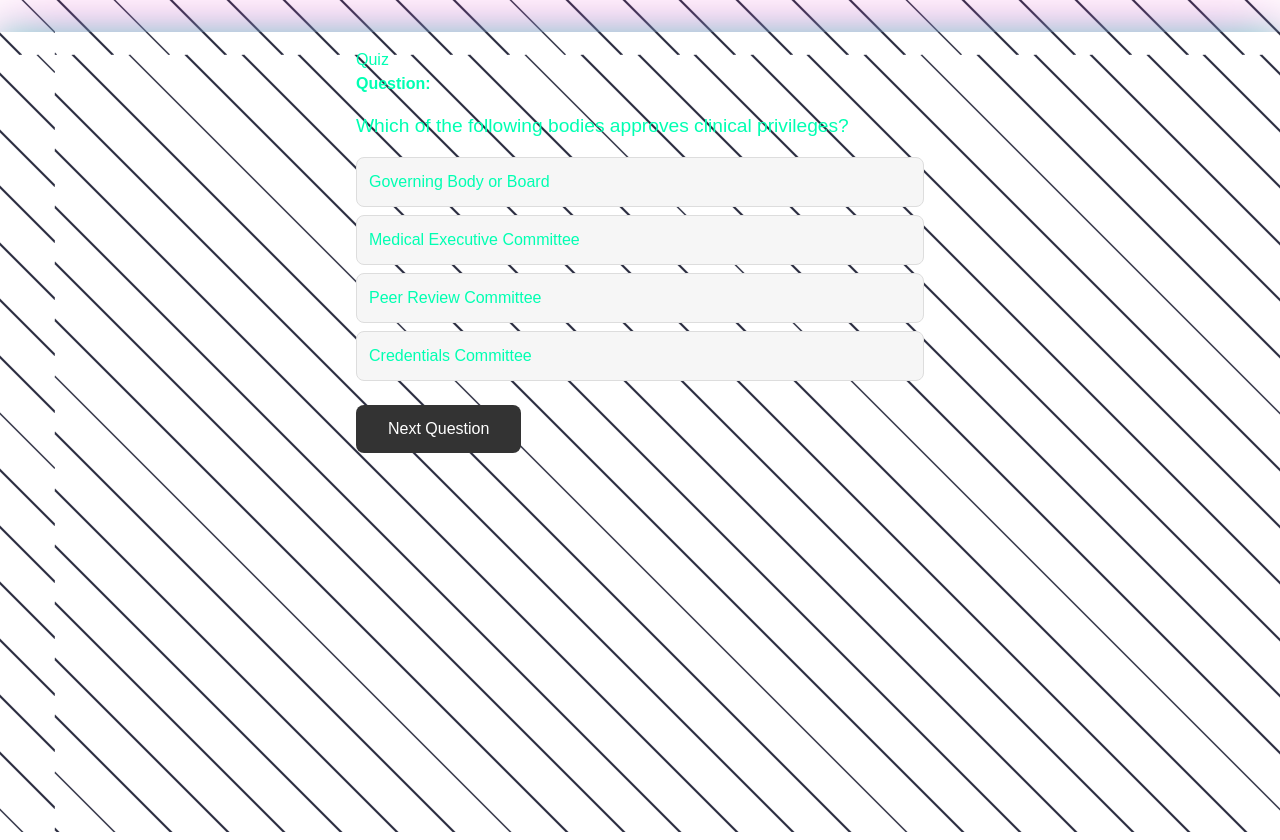
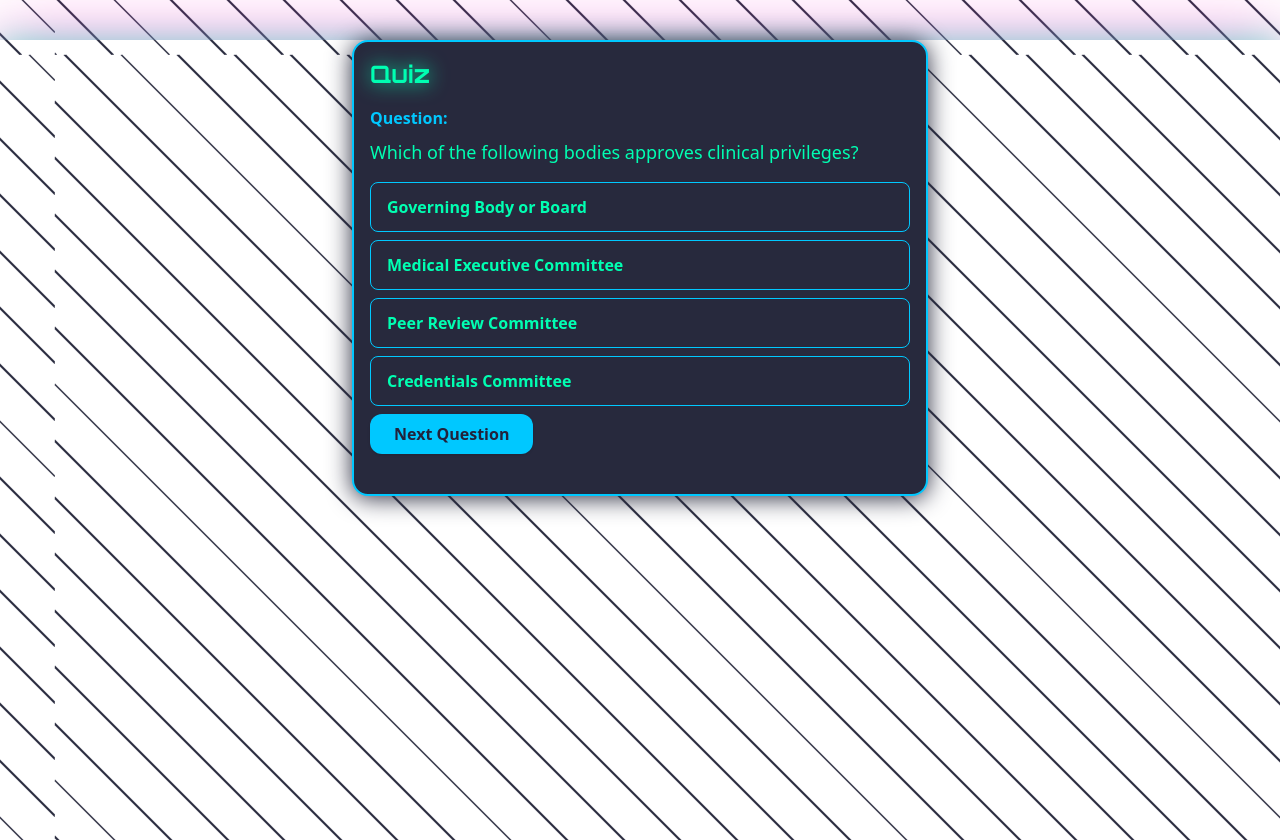
Before and after one commit to Pokeyboi/next-credentialing-app, a Next.js app: page /quiz in a window 1280 px wide. Built offline with nearby package versions, Linux system fonts and the light colour scheme.

Commit message:
Update quiz.js

```diff
--- a/pages/quiz.js
+++ b/pages/quiz.js
@@ -1,6 +1,6 @@
 import React, { useRef, useState } from "react";
-import quizData from "/quizData";
-import QuizManager from "/QuizManager";
+import quizData from "../quizData";
+import QuizManager from "../QuizManager";
 
 export default function QuizPage() {
   const managerRef = useRef(new QuizManager(quizData));
@@ -22,8 +22,8 @@
   // Handle finished quiz (no more options)
   if (!question.options || question.options.length === 0) {
     return (
-      <div style={{maxWidth:600,margin:"2rem auto",fontFamily:"sans-serif",padding:"1rem"}}>
-        <h2>Quiz Finished!</h2>
+      <div className="max-w-xl mx-auto mt-10 font-sans p-4 text-center">
+        <h2 className="text-3xl font-bold mb-6 text-primary">Quiz Finished!</h2>
         <button
           onClick={() => {
             managerRef.current = new QuizManager(quizData);
@@ -31,16 +31,8 @@
             setSelected(null);
             setShowAnswer(false);
           }}
-          style={{
-            marginTop:"1rem",
-            padding:"0.75rem 2rem",
-            fontSize:"1rem",
-            background:"#333",
-            color:"#fff",
-            border:"none",
-            borderRadius:8,
-            cursor:"pointer"
-          }}>
+          className="mt-4 px-8 py-3 text-lg bg-primary text-dark rounded-xl font-semibold shadow-neon hover:scale-105 transition-transform"
+        >
           Restart Quiz
         </button>
       </div>
@@ -48,29 +40,26 @@
   }
 
   return (
-    <div style={{maxWidth:600,margin:"2rem auto",fontFamily:"sans-serif",padding:"1rem"}}>
-      <h2>Quiz</h2>
-      <div style={{marginBottom:"1.5rem"}}>
-        <strong>Question:</strong>
-        <div style={{fontSize:"1.2rem",margin:"1rem 0"}}>{question.question}</div>
-        <ul style={{listStyle:"none",padding:0}}>
+    <div className="max-w-xl mx-auto mt-10 font-sans p-4 bg-panel border-2 border-accent rounded-2xl shadow-panel">
+      <h2 className="text-2xl font-display font-bold mb-4 text-primary drop-shadow-[0_0_10px_#00FFB2]">Quiz</h2>
+      <div className="mb-6">
+        <div className="font-semibold mb-2 text-accent">Question:</div>
+        <div className="text-lg mb-4">{question.question}</div>
+        <ul className="flex flex-col gap-2">
           {question.options.map((opt, idx) => (
-            <li key={idx} style={{marginBottom:"0.5rem"}}>
+            <li key={idx}>
               <button
-                style={{
-                  width: "100%",
-                  textAlign: "left",
-                  padding: "0.75rem",
-                  background: selected === idx
-                    ? (idx === question.answer ? "#a0e3a0" : "#f7bcbc")
-                    : "#f6f6f6",
-                  border: "1px solid #ddd",
-                  borderRadius: 8,
-                  cursor: showAnswer ? "default" : "pointer",
-                  fontWeight: selected === idx ? "bold" : "normal"
-                }}
+                className={`w-full text-left px-4 py-3 rounded-lg border font-semibold transition-all
+                  ${selected === idx
+                    ? (idx === question.answer
+                        ? "bg-primary/20 border-gold text-gold"
+                        : "bg-secondary/20 border-secondary text-secondary")
+                    : "bg-panel border-accent text-primary hover:bg-accent/10"}
+                  ${showAnswer ? "cursor-default" : "cursor-pointer"}
+                `}
                 onClick={() => !showAnswer && handleSelect(idx)}
                 disabled={showAnswer}
+                aria-pressed={selected === idx}
               >
                 {opt}
               </button>
@@ -78,26 +67,18 @@
           ))}
         </ul>
         {showAnswer && (
-          <div style={{margin:"1rem 0",fontSize:"1.1rem"}}>
+          <div className="my-4 text-lg font-bold">
             {selected === question.answer ? (
-              <span style={{color:"green"}}>Correct!</span>
+              <span className="text-gold">🎉 Correct!</span>
             ) : (
-              <span style={{color:"red"}}>Incorrect. The correct answer is: <b>{question.options[question.answer]}</b></span>
+              <span className="text-secondary">❌ Incorrect. The correct answer is: <b>{question.options[question.answer]}</b></span>
             )}
           </div>
         )}
         <button
           onClick={nextQuestion}
-          style={{
-            marginTop:"1rem",
-            padding:"0.75rem 2rem",
-            fontSize:"1rem",
-            background:"#333",
-            color:"#fff",
-            border:"none",
-            borderRadius:8,
-            cursor:"pointer"
-          }}>
+          className="mt-2 px-6 py-2 bg-accent text-dark rounded-xl shadow font-semibold hover:scale-105 transition-transform"
+        >
           Next Question
         </button>
       </div>
```
